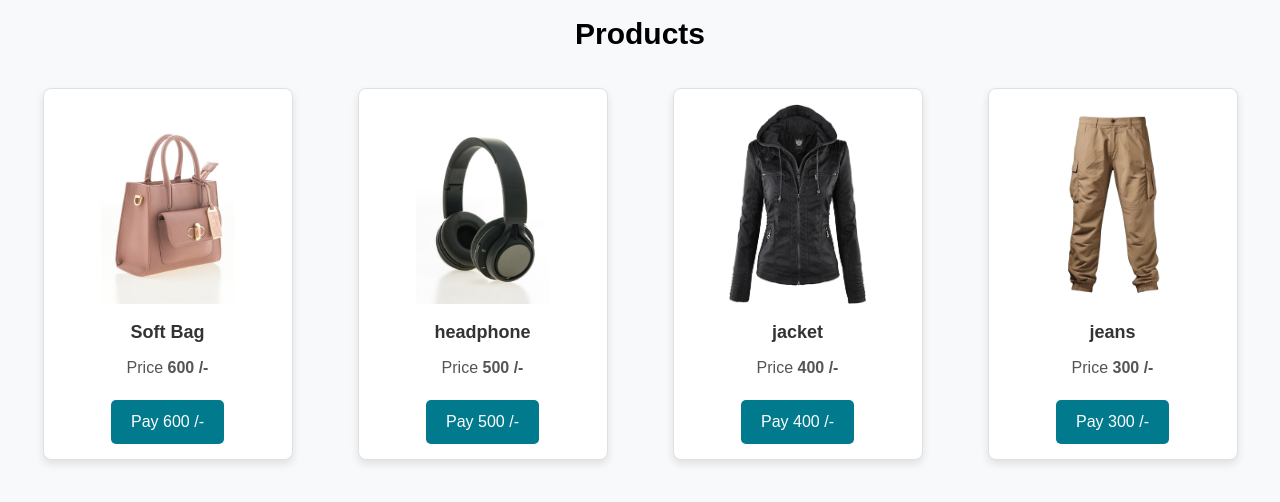
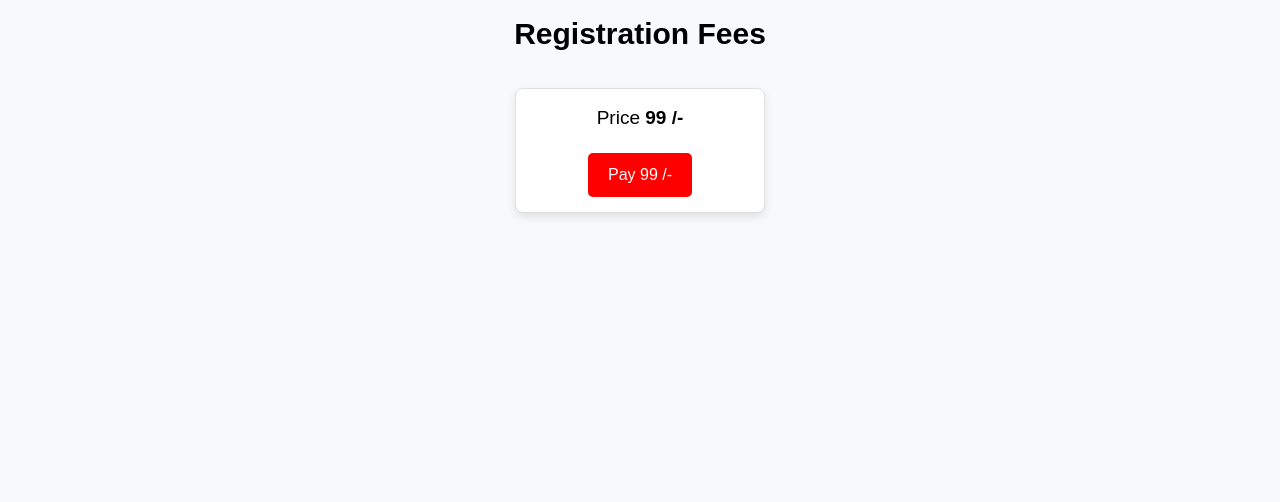
Before and after one commit to rohit-tamboli/update-page, a React (Vite) app in the folder frontend/: page /products in a window 1280 px wide. Shown: the top 502 px of the page. Built offline with nearby package versions, Linux system fonts and the light colour scheme.

Commit message:
first commit

```diff
--- a/frontend/src/Components/Products.jsx
+++ b/frontend/src/Components/Products.jsx
@@ -66,12 +66,12 @@ const Products = ({ products }) => {
   return (
     <>
       <h2></h2>
-      <h1 className="text-3xl font-bold text-center my-4">Products</h1>
+      <h1 className="text-3xl font-bold text-center my-4">Registration Fees</h1>
       <div className="products-container">
         {products.map((item) => (
           <div className="product-card" key={item.id}>
-            <img src={item.image} className="product-image" alt="" />
-            <h3 className="product-title">{item.title}</h3>
+            {/* <img src={item.image} className="product-image" alt="" /> */}
+            {/* <h3 className="product-title">{item.title}</h3> */}
             <p className="product-price">
               Price <strong>{item.price} /-</strong>
             </p>
--- a/frontend/src/Components/data.js
+++ b/frontend/src/Components/data.js
@@ -2,26 +2,8 @@ const productsData=[
     {
         id:1,
         title:"Soft Bag",
-        price:600,
-        image:"./images/bag.jpg"
-    },
-    {
-        id:2,
-        title:"headphone",
-        price:500,
-        image:"./images/headphone.jpg"
-    },
-    {
-        id:3,
-        title:"jacket",
-        price:400,
-        image:"./images/jacket.jpg"
-    },
-    {
-        id:4,
-        title:"jeans",
-        price:300,
-        image:"./images/jeans.png"
+        price:99,
+        // image:"./images/bag.jpg"
     },
 ]
 
--- a/frontend/src/styles/Products.css
+++ b/frontend/src/styles/Products.css
@@ -51,14 +51,15 @@ body {
 
   /* Product price */
   .product-price {
-    font-size: 16px;
-    color: #555;
+    font-size: 19px;
+    color: #000;
     margin-bottom: 20px;
+    font-weight: 500;
   }
 
   /* Pay button */
   .pay-button {
-    background-color: #017a8d;
+    background-color: red;
     color: white;
     font-size: 16px;
     border: none;
```
